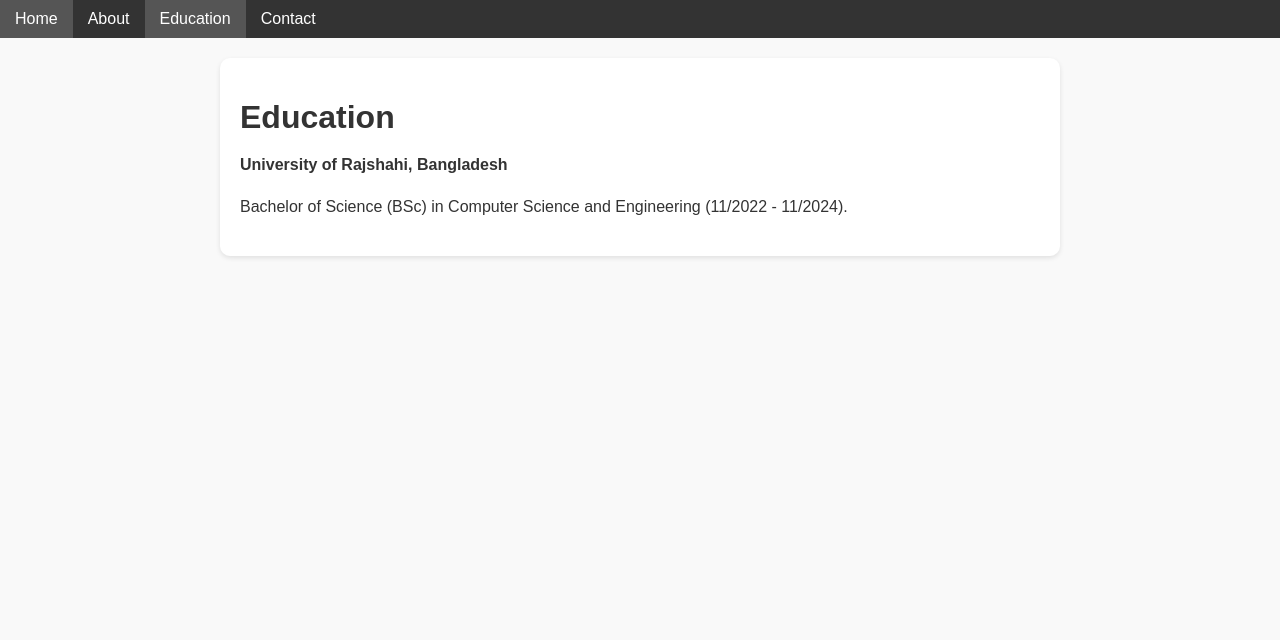
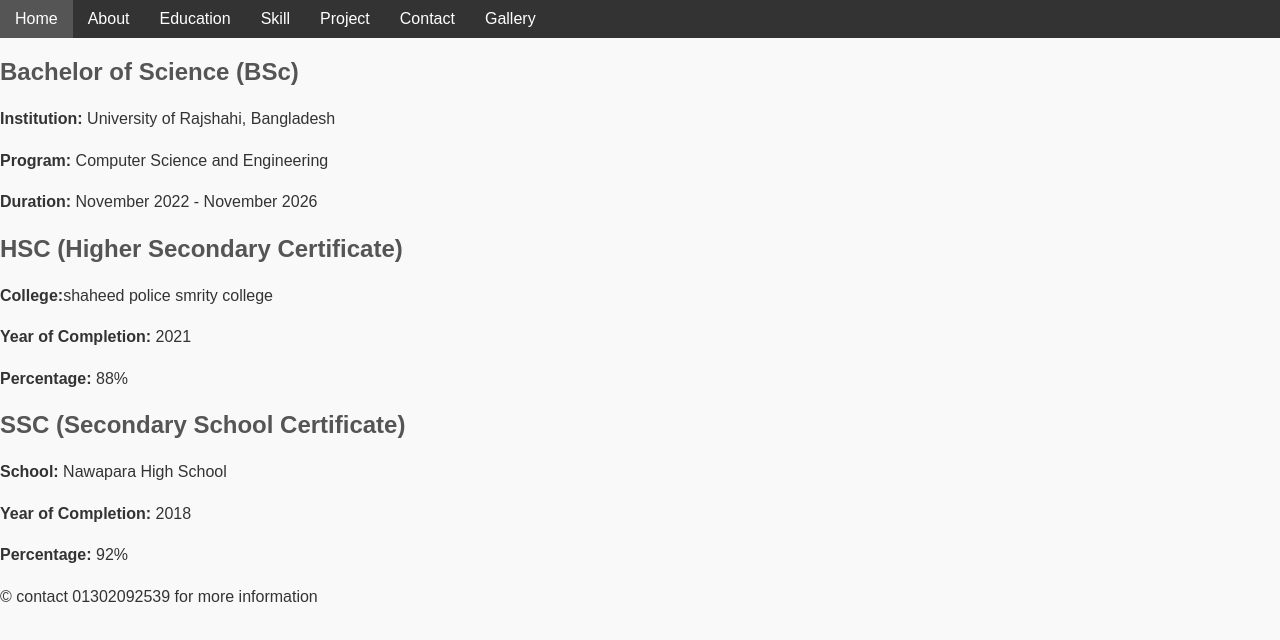
Before and after one commit to muradhassen/Resume, a plain HTML site: page education.html in a window 1280 px wide. Drawn offline with Linux system fonts and the light colour scheme.

Commit message:
update education.html

```diff
--- a/education.html
+++ b/education.html
@@ -9,16 +9,41 @@
 <body>
     <nav>
         <ul>
-            <li><a href="index.html">Home</a></li>
+            <li><a href="index.html" class="active">Home</a></li>
             <li><a href="about.html">About</a></li>
-            <li><a href="education.html" class="active">Education</a></li>
+            <li><a href="education.html">Education</a></li>
+            <li><a href="skill.html">Skill</a></li>
+            <li><a href="project.html">Project</a></li>
             <li><a href="contact.html">Contact</a></li>
+            <li><a href="gallary.html">Gallery</a></li>
         </ul>
     </nav>
-    <div class="container">
-        <h1>Education</h1>
-        <p><strong>University of Rajshahi, Bangladesh</strong></p>
-        <p>Bachelor of Science (BSc) in Computer Science and Engineering (11/2022 - 11/2024).</p>
+    <div>
+        <main>
+            <section class="education">
+                <div class="education-item">
+                    <h2>Bachelor of Science (BSc)</h2>
+                    <p><strong>Institution:</strong> University of Rajshahi, Bangladesh</p>
+                    <p><strong>Program:</strong> Computer Science and Engineering</p>
+                    <p><strong>Duration:</strong> November 2022 - November 2026</p>
+                </div>
+                <div class="education-item">
+                    <h2>HSC (Higher Secondary Certificate)</h2>
+                    <p><strong>College:</strong>shaheed police smrity college</p>
+                    <p><strong>Year of Completion:</strong> 2021</p>
+                    <p><strong>Percentage:</strong> 88%</p>
+                </div>
+                <div class="education-item">
+                    <h2>SSC (Secondary School Certificate)</h2>
+                    <p><strong>School:</strong> Nawapara High School</p>
+                    <p><strong>Year of Completion:</strong> 2018</p>
+                    <p><strong>Percentage:</strong> 92%</p>
+                </div>
+            </section>
+        </main>
+        <footer>
+            <p>© contact 01302092539 for more information</p>
+        </footer>
     </div>
 </body>
 </html>
```
